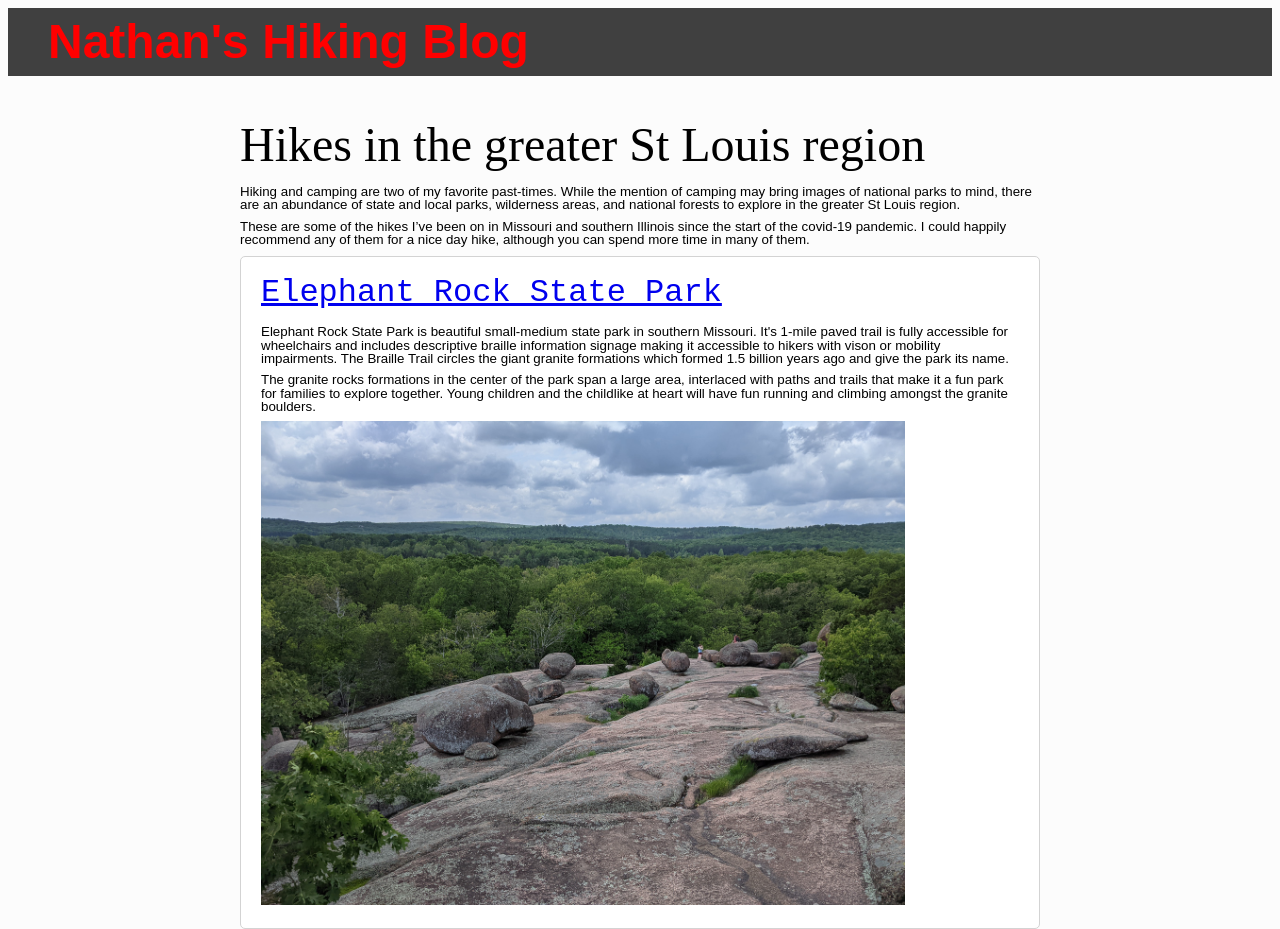
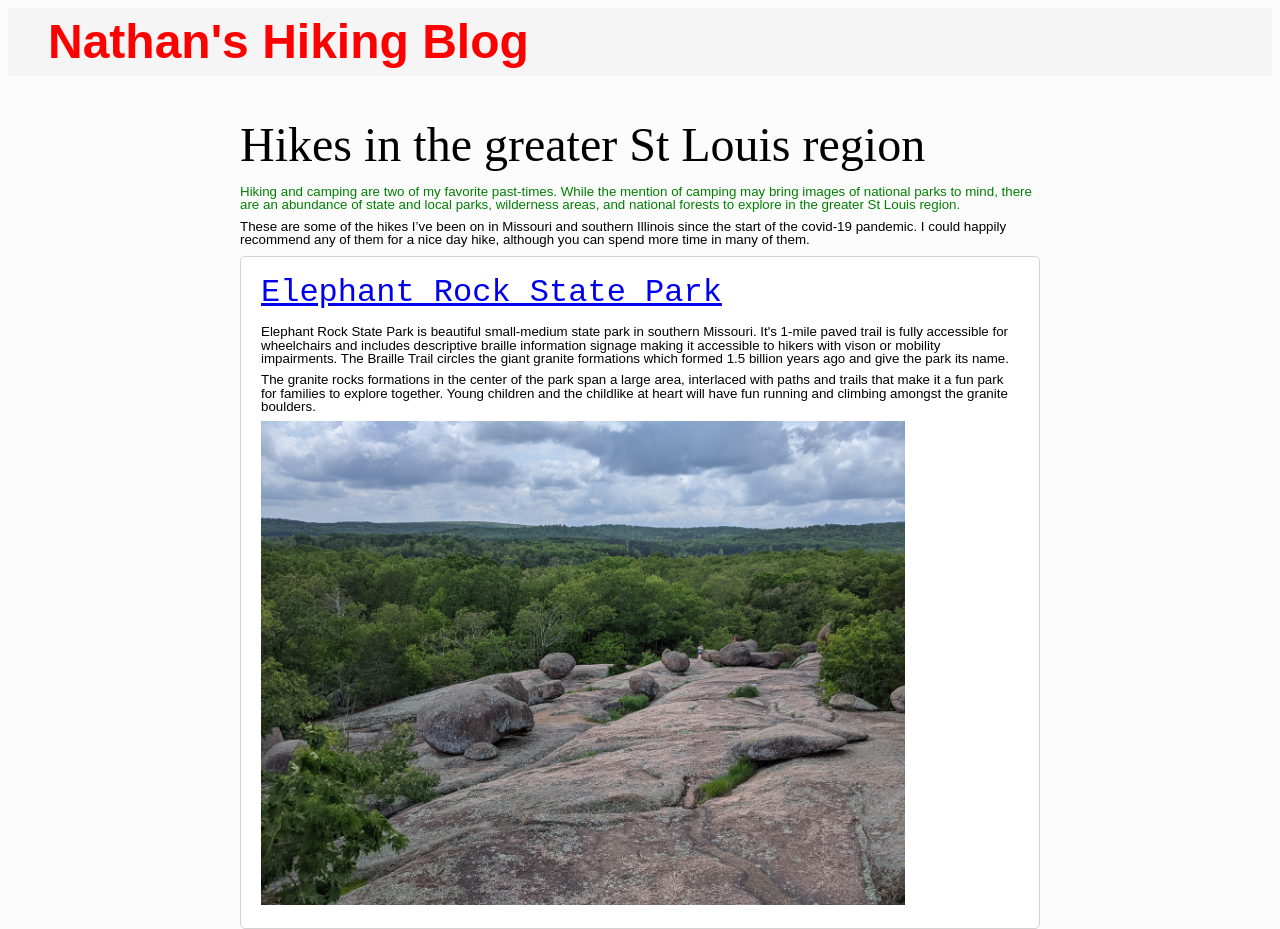
Before and after one commit to STL-LC101-Sept-22/js-assignment-4-html-me-something-Nathan-422, a website: page index.html in a window 1280 px wide. Shown: the top 929 px of the page. Drawn offline with Linux system fonts and the light colour scheme.

Commit message:
added CSS to meet requirements

```diff
--- a/index.html
+++ b/index.html
@@ -11,7 +11,7 @@
     <main class="column" id="centerColumnContent">
       <article class="articleIntro">
         <h1 id="postTitle">Hikes in the greater St&nbsp;Louis region</h1>
-        <p class="introParagraph">Hiking and camping are two of my favorite past-times. While the mention of camping may bring images of national parks to mind, there are an abundance of state and local parks, wilderness areas, and national forests to explore in the greater St&nbsp;Louis region. </p>
+        <p class="introParagraph" id="funParagraph">Hiking and camping are two of my favorite past-times. While the mention of camping may bring images of national parks to mind, there are an abundance of state and local parks, wilderness areas, and national forests to explore in the greater St&nbsp;Louis region. </p>
         <p class="introParagraph">These are some of the hikes I’ve been on in Missouri and southern Illinois since the start of the covid-19 pandemic. I could happily recommend any of them for a nice day hike, although you can spend more time in many of them.</p>
       </article>
       <article class="postEntry" id="elephantRockPost">
--- a/styles.css
+++ b/styles.css
@@ -55,7 +55,7 @@ table {
 */
 
 header {
-    background-color: #404040;
+    background-color: whitesmoke;
 
     padding: 10px 40px 10px 40px;
     margin-bottom: 45px;
@@ -68,11 +68,16 @@ header {
 
 body {
     margin: 8px;
+    display: block;
     background-color: #fcfcfc;
 }
 
 #mainHeading {
     color: red;
+}
+
+#funParagraph {
+    color: green;
 }
 
 h1 {
```
